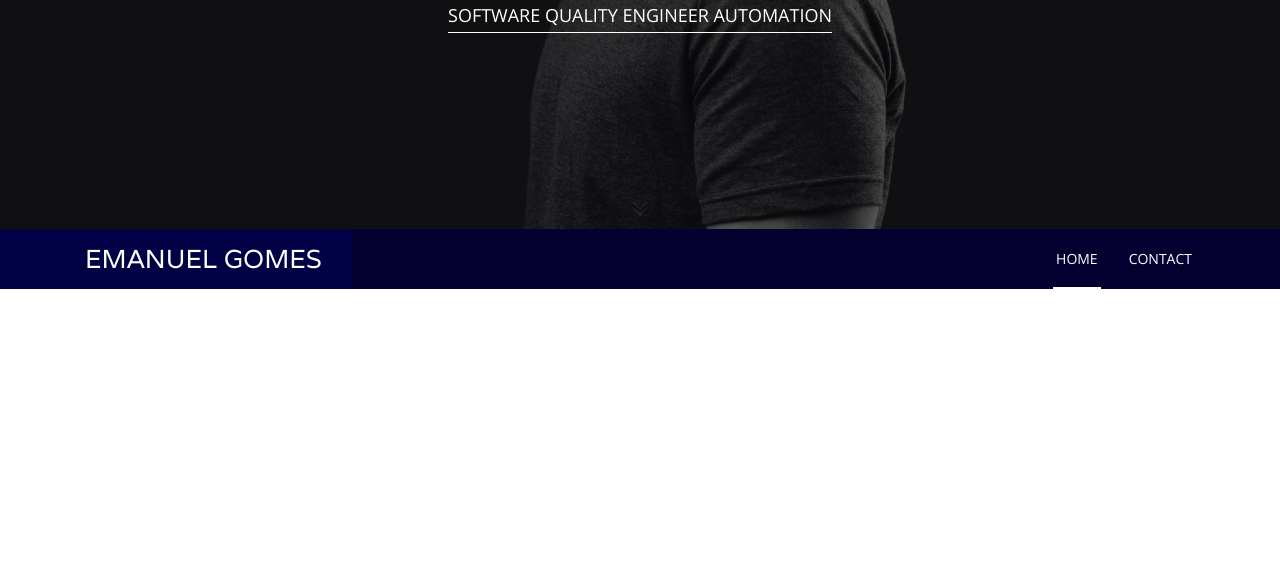
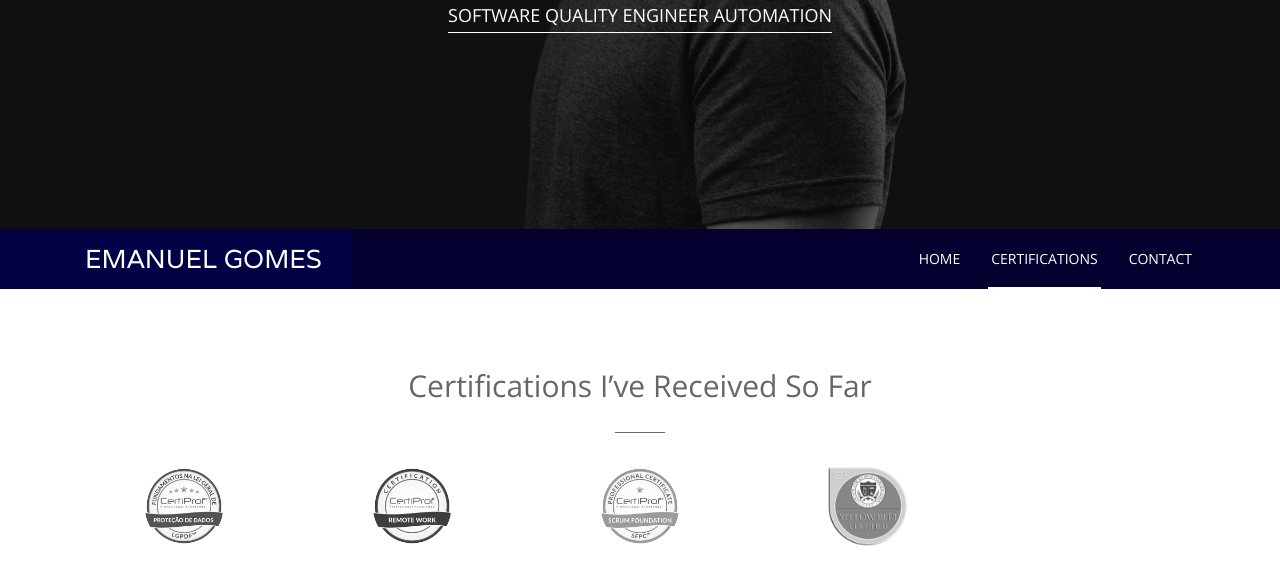
Before and after one commit to emanuelgomesqa/emanuelgomesqa.github.io, a plain HTML site: page index.html in a window 1280 px wide. Shown: the part 571-1156 px from the top of the page. Before the commit the page ends 950 px from the top, so only its background shows below. Drawn offline with nearby package versions, Linux system fonts and the light colour scheme.

Commit message:
Include my certifications

```diff
--- a/index.html
+++ b/index.html
@@ -85,6 +85,7 @@
                     <ul class="nav navbar-nav navbar-right">
 
                         <li class="page-scroll"><a href="#top">Home</a></li>
+                        <li class="page-scroll"><a href="#certifications">Certifications</a></li>
                         <li class="page-scroll"><a href="/links">Contact</a></li>
 
                     </ul><!-- /.navbar-nav -->
@@ -94,6 +95,39 @@
         </nav><!-- /.primary-navigation -->
     </header><!-- /#header -->
     <!-- End Header -->
+
+    <!-- Certification section -->
+    <section class="section-clients" id="certifications">
+        <div class="container">
+            <div class="text-center section-diff-title">
+                <h2>Certifications I’ve Received So Far</h2>
+                <p></p>
+            </div>
+
+            <div class="clients-carousel">
+                <!-- Certificate -->
+                <a href="https://www.credly.com/badges/642530fa-612b-498c-b198-c5fa1623cdd3" class="client">
+                    <img src="assets/img/badges/lgpdf.png" class="img-responsive" alt="">
+                </a><!-- /.client -->
+                <!-- Certificate -->
+                <a href="https://www.credly.com/badges/c5ff1e16-0963-44e2-a10f-7e51a1af3e81" class="client">
+                    <img src="assets/img/badges/rwpc.png" class="img-responsive" alt="">
+                </a><!-- /.client -->
+                <!-- Certificate -->
+                <a href="https://www.credly.com/badges/c1ba4d9c-a489-4efa-a27c-06b3270c98a1" class="client">
+                    <img src="assets/img/badges/sfpc.png" class="img-responsive" alt="">
+                </a><!-- /.client -->
+                <!-- Certificate -->
+                <a href="http://81cd1176253f3f59d435-ac22991740ab4ff17e21daf2ed577041.r77.cf1.rackcdn.com/Certificate/SixSigmaYellowBelt-EmanuelGomesFerreiraDaSilva-857863.pdf" class="client">
+                    <img src="assets/img/badges/ssybc.png" class="img-responsive" alt="">
+                </a><!-- /.client -->
+                <!-- Certificate -->
+            </div><!-- /.clients-carousel -->
+        </div>
+    </section><!-- /.Certification-clients -->
+    <!-- End Certification section -->
+
+
 
     <script src="assets/js/jquery.min.js"></script>
 
```
Also changed, not shown: assets/img/badges/lgpdf.png (added), assets/img/badges/rwpc.png (added), assets/img/badges/sfpc.png (added), assets/img/badges/ssybc.png (added), assets/img/badges/ssybc.webp (added), 1 other file.
